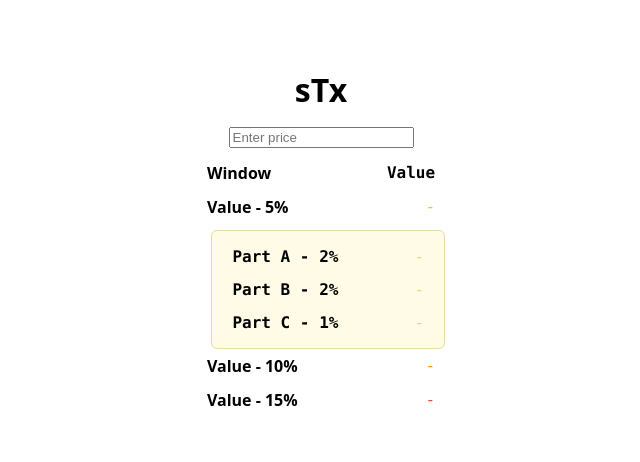
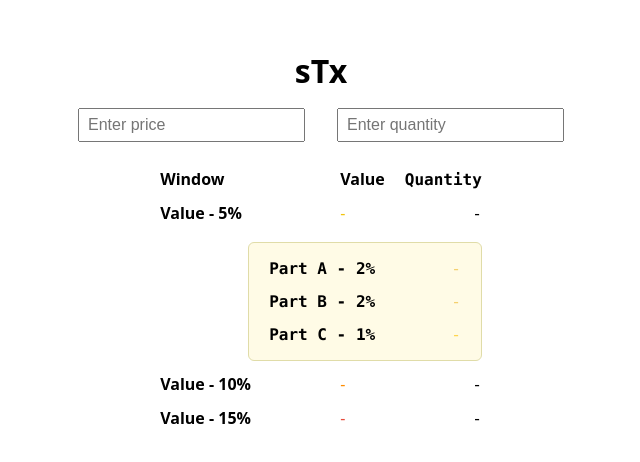
Before and after one commit to amanshrm123/str, a plain HTML site: page index.html in a window 1280 px wide. Shown: the part 158-620 px from the top of the page, without its empty margins (319-959 px from the left). Drawn offline with Linux system fonts and the light colour scheme.

Commit message:
added quantity basic code

```diff
--- a/index.css
+++ b/index.css
@@ -94,3 +94,18 @@ h1 {
 #windows td[colspan="2"] {
   padding: 0;
 }
+
+/* place the two inputs side-by-side */
+.inputs-row {
+  display: flex;
+  gap: 2rem; /* increased spacing between inputs (was 0.5rem) */
+  align-items: center;
+  margin-bottom: 0.75rem;
+}
+
+/* keep inputs visually unstyled but ensure reasonable size */
+.inputs-row input[type="number"] {
+  min-width: 180px;
+  padding: 6px 8px;
+  font-size: 1rem;
+}
--- a/index.html
+++ b/index.html
@@ -4,31 +4,36 @@
 <head>
   <meta charset="utf-8">
   <meta name="viewport" content="width=device-width,initial-scale=1">
-  <title>Hi</title>
+  <title>Stx App</title>
   <link rel="stylesheet" href="index.css">
 </head>
 <body>
   <h1>sTx</h1>
 
-  <input id="numberInput" type="number" inputmode="decimal" step="any" placeholder="Enter price">
+  <!-- inputs placed side-by-side -->
+  <div class="inputs-row" role="group" aria-label="Inputs">
+    <input id="numberInput" type="number" inputmode="decimal" step="any" placeholder="Enter price">
+    <input id="numberInput2" type="number" inputmode="decimal" step="any" placeholder="Enter quantity">
+  </div>
 
-  <!-- window values as a table (keep 5% and also subdivide that 5% into 2%, 2% and 1%) -->
+  <!-- window table (now includes Quantity column) -->
   <table id="windows" aria-live="polite">
     <thead>
       <tr>
         <th>Window</th>
         <th>Value</th>
+        <th>Quantity</th>
       </tr>
     </thead>
     <tbody>
       <tr>
         <td>Value - 5%</td>
         <td><span id="win5">-</span></td>
+        <td><span id="qty5">-</span></td>
       </tr>
 
-      <!-- subdivided parts of the 5% (boxed) -->
       <tr>
-        <td colspan="2">
+        <td colspan="3">
           <div class="subbox" role="group" aria-label="Subdivisions of 5 percent">
             <table class="inner">
               <tbody>
@@ -53,10 +58,12 @@
       <tr>
         <td>Value - 10%</td>
         <td><span id="win10">-</span></td>
+        <td><span id="qty10">-</span></td>
       </tr>
       <tr>
         <td>Value - 15%</td>
         <td><span id="win15">-</span></td>
+        <td><span id="qty15">-</span></td>
       </tr>
     </tbody>
   </table>
--- a/index.js
+++ b/index.js
@@ -5,6 +5,11 @@ const out2b = document.getElementById('win2b');
 const out1  = document.getElementById('win1');
 const out10 = document.getElementById('win10');
 const out15 = document.getElementById('win15');
+
+const input2 = document.getElementById('numberInput2');
+const qty5  = document.getElementById('qty5');
+const qty10 = document.getElementById('qty10');
+const qty15 = document.getElementById('qty15');
 
 function formatNum(n) {
   if (!Number.isFinite(n)) return '-';
@@ -50,3 +55,28 @@ input.addEventListener("input", function (e) {
   out10.textContent = formatNum(num * (1 - 0.10));
   out15.textContent = formatNum(num * (1 - 0.15));
 });
+
+function updateQuantityWindows() {
+  if (!input2) return;
+  const v = input2.value;
+  if (v === '' || v === '.') {
+    qty5.textContent = qty10.textContent = qty15.textContent = '-';
+    return;
+  }
+  const n = parseFloat(v);
+  if (!Number.isFinite(n)) {
+    qty5.textContent = qty10.textContent = qty15.textContent = '-';
+    return;
+  }
+  qty5.textContent  = formatNum(n * (1 - 0.05));
+  qty10.textContent = formatNum(n * (1 - 0.10));
+  qty15.textContent = formatNum(n * (1 - 0.15));
+}
+
+// attach listener for the quantity input
+if (input2) {
+  input2.addEventListener('input', updateQuantityWindows);
+}
+
+// call once to initialize (in case of prefilled values)
+updateQuantityWindows();
```
